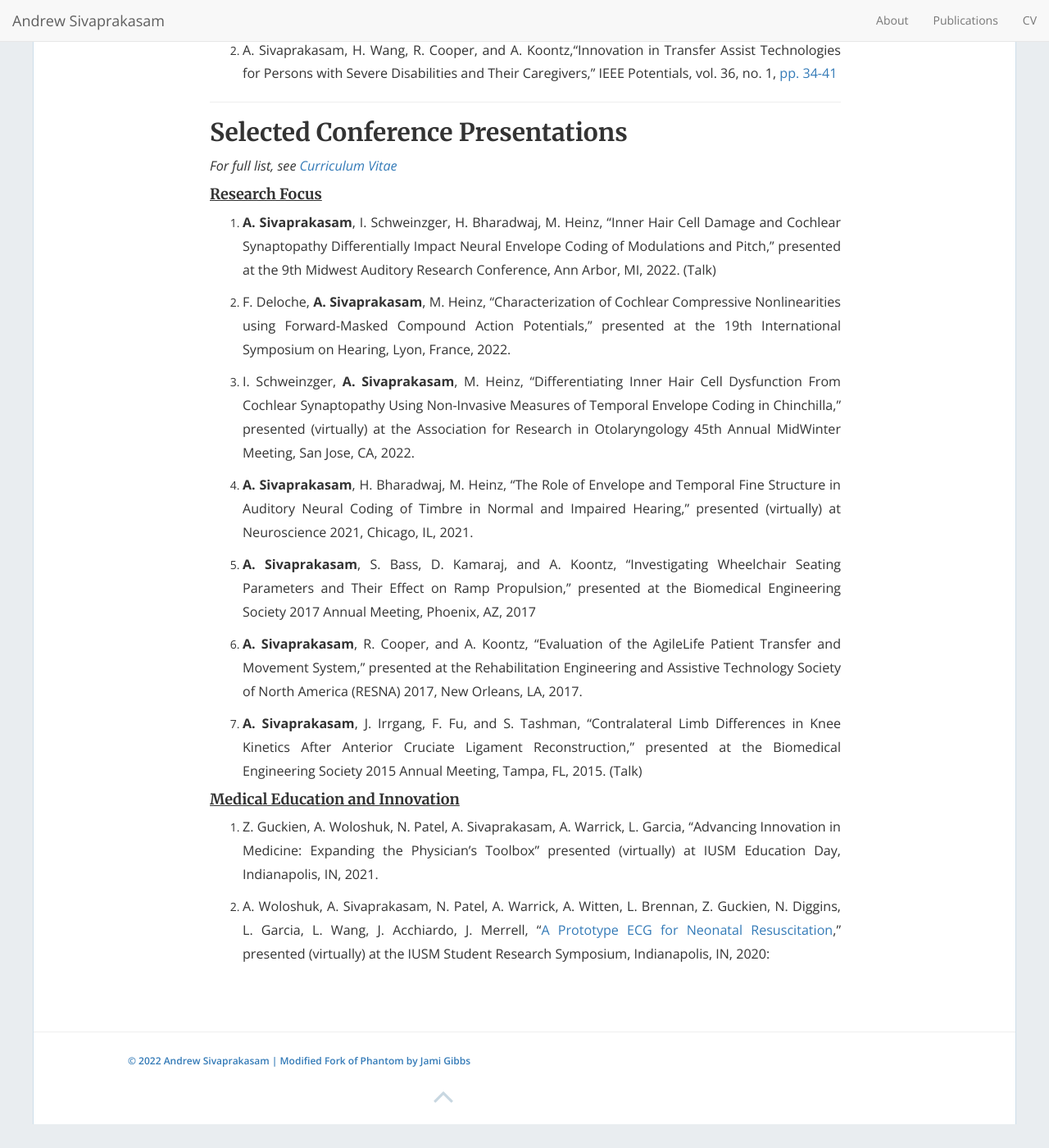
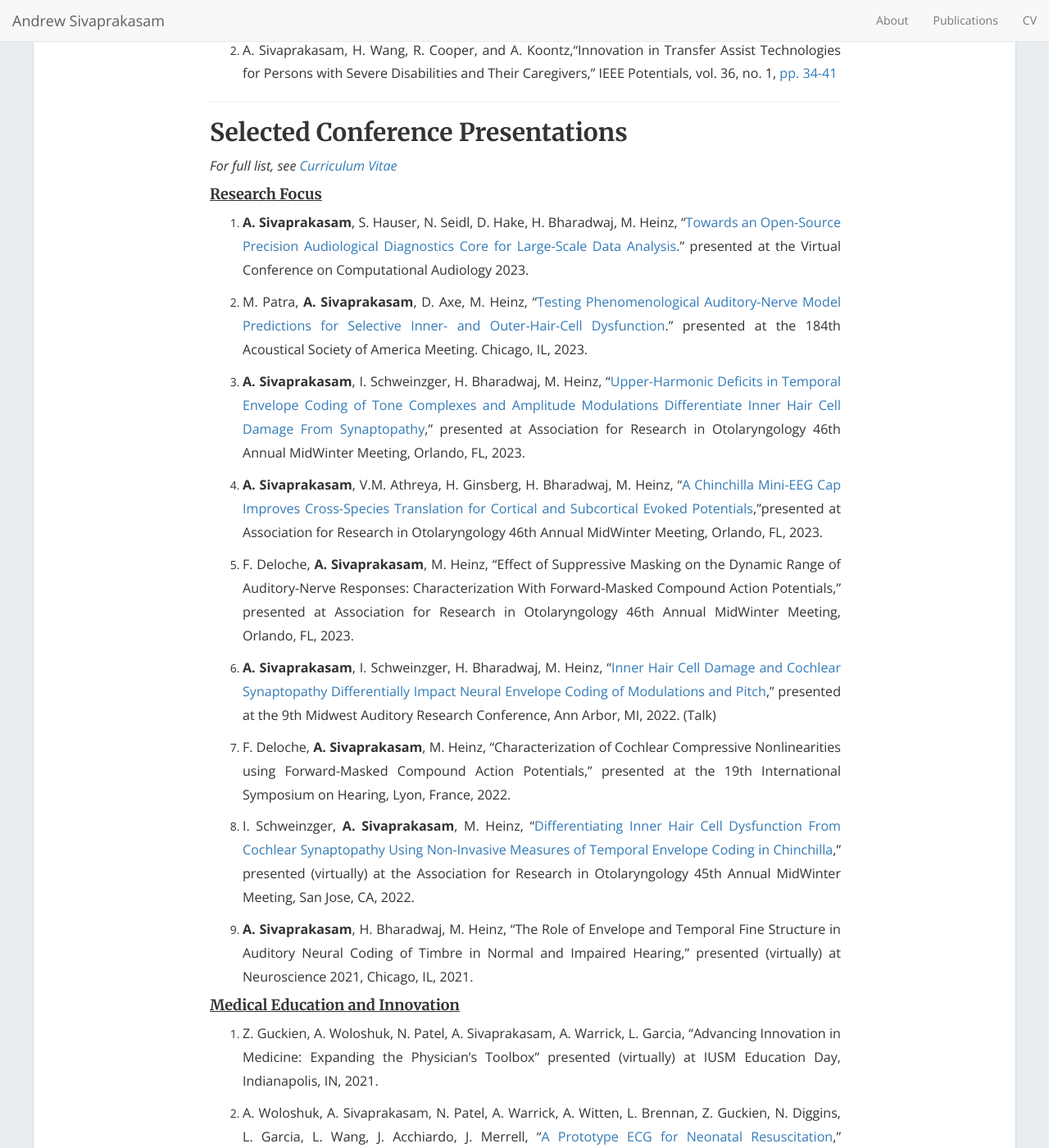
Before and after one commit to sivaprakasaman/sivaprakasaman.github.io, a Jekyll site: the page built from publications.md, in a window 1280 px wide and 1400 px high, scrolled down 264 px. Shown: the whole window at 82% size. Built offline with Jekyll 4.4.1, drawn with Linux system fonts in a browser that asks for light colours; nearby versions of some CDN libraries; before the commit the page ends 1635 px from its top, so only the background shows below that.

Commit message:
updated a few pages...not sure if it'll work!

```diff
--- a/publications.md
+++ b/publications.md
@@ -18,29 +18,27 @@ permalink: /publications/
 
 ## Selected Conference Presentations
 
-
-
 *For full list, see [Curriculum Vitae](http://sivaprakasaman.github.io/cv)*
-
-
 
 #### <u>Research Focus</u>
 
-1. **A. Sivaprakasam**, I. Schweinzger, H. Bharadwaj, M. Heinz, “Inner Hair Cell Damage and Cochlear Synaptopathy Differentially Impact Neural Envelope Coding of Modulations and Pitch,” presented at the 9th Midwest Auditory Research Conference, Ann Arbor, MI, 2022. (Talk)
+1. **A. Sivaprakasam**, S. Hauser, N. Seidl, D. Hake, H. Bharadwaj, M. Heinz, “[Towards an Open-Source Precision Audiological Diagnostics Core for Large-Scale Data Analysis](https://youtu.be/nibZOeDtV08).” presented at the Virtual Conference on Computational Audiology 2023.
 
-2. F. Deloche, **A. Sivaprakasam**, M. Heinz, “Characterization of Cochlear Compressive Nonlinearities using Forward-Masked Compound Action Potentials,” presented at the 19th International Symposium on Hearing, Lyon, France, 2022.
+2. M. Patra, **A. Sivaprakasam**, D. Axe, M. Heinz, “[Testing Phenomenological Auditory-Nerve Model Predictions for Selective Inner- and Outer-Hair-Cell Dysfunction](https://sivaprakasaman.github.io/docs/ASA2023_MP_AS_PRINT.pdf).” presented at the 184th Acoustical Society of America Meeting. Chicago, IL, 2023.
 
-3. I. Schweinzger, **A. Sivaprakasam**, M. Heinz, “Differentiating Inner Hair Cell Dysfunction From Cochlear Synaptopathy Using Non-Invasive Measures of Temporal Envelope Coding in Chinchilla,” presented (virtually) at the Association for Research in Otolaryngology 45th Annual MidWinter Meeting, San Jose, CA, 2022.
+3. **A. Sivaprakasam**, I. Schweinzger, H. Bharadwaj, M. Heinz, “[Upper-Harmonic Deficits in Temporal Envelope Coding of Tone Complexes and Amplitude Modulations Differentiate Inner Hair Cell Damage From Synaptopathy](https://sivaprakasaman.github.io/docs/Sivaprakasam_ARO_IHC_TTS_2023.pdf),” presented at Association for Research in Otolaryngology 46th Annual MidWinter Meeting, Orlando, FL, 2023.
 
-4. **A. Sivaprakasam**, H. Bharadwaj, M. Heinz, “The Role of Envelope and Temporal Fine Structure in Auditory Neural Coding of Timbre in Normal and Impaired Hearing,” presented (virtually) at Neuroscience 2021, Chicago, IL, 2021.
+4. **A. Sivaprakasam**, V.M. Athreya, H. Ginsberg, H. Bharadwaj, M. Heinz, “[A Chinchilla Mini-EEG Cap Improves Cross-Species Translation for Cortical and Subcortical Evoked Potentials](https://sivaprakasaman.github.io/docs/Sivaprakasam_Mysore_Athreya_EEG_MiniCapPoster.pdf),"presented at Association for Research in Otolaryngology 46th Annual MidWinter Meeting, Orlando, FL, 2023.
 
-5. **A. Sivaprakasam**, S. Bass, D. Kamaraj, and A. Koontz, “Investigating Wheelchair Seating Parameters and Their Effect on Ramp Propulsion,” presented at the Biomedical Engineering Society 2017 Annual Meeting, Phoenix, AZ, 2017
+5. F. Deloche, **A. Sivaprakasam**, M. Heinz, “Effect of Suppressive Masking on the Dynamic Range of Auditory-Nerve Responses: Characterization With Forward-Masked Compound Action Potentials,” presented at Association for Research in Otolaryngology 46th Annual MidWinter Meeting, Orlando, FL, 2023.
 
-6. **A. Sivaprakasam**, R. Cooper, and A. Koontz, “Evaluation of the AgileLife Patient Transfer and Movement System,” presented at the Rehabilitation Engineering and Assistive Technology Society of North America (RESNA) 2017, New Orleans, LA, 2017.
+6. **A. Sivaprakasam**, I. Schweinzger, H. Bharadwaj, M. Heinz, “[Inner Hair Cell Damage and Cochlear Synaptopathy Differentially Impact Neural Envelope Coding of Modulations and Pitch](https://sivaprakasaman.github.io/docs/Sivaprakasam_MARC_Talk_22.pdf),” presented at the 9th Midwest Auditory Research Conference, Ann Arbor, MI, 2022. (Talk)
 
-7. **A. Sivaprakasam**, J. Irrgang, F. Fu, and S. Tashman, “Contralateral Limb Differences in Knee Kinetics After Anterior Cruciate Ligament Reconstruction,” presented at the Biomedical Engineering Society 2015 Annual Meeting, Tampa, FL, 2015. (Talk)
+7. F. Deloche, **A. Sivaprakasam**, M. Heinz, “Characterization of Cochlear Compressive Nonlinearities using Forward-Masked Compound Action Potentials,” presented at the 19th International Symposium on Hearing, Lyon, France, 2022.
 
+8. I. Schweinzger, **A. Sivaprakasam**, M. Heinz, “[Differentiating Inner Hair Cell Dysfunction From Cochlear Synaptopathy Using Non-Invasive Measures of Temporal Envelope Coding in Chinchilla](https://sivaprakasaman.github.io/docs/ARO_2022_Poster_FinalDraft.pdf),” presented (virtually) at the Association for Research in Otolaryngology 45th Annual MidWinter Meeting, San Jose, CA, 2022.
 
+9. **A. Sivaprakasam**, H. Bharadwaj, M. Heinz, “The Role of Envelope and Temporal Fine Structure in Auditory Neural Coding of Timbre in Normal and Impaired Hearing,” presented (virtually) at Neuroscience 2021, Chicago, IL, 2021.
 
 #### <u>Medical Education and Innovation</u>
 
```
Also changed, not shown: research.md (+6 -0 lines), 4 other files.
